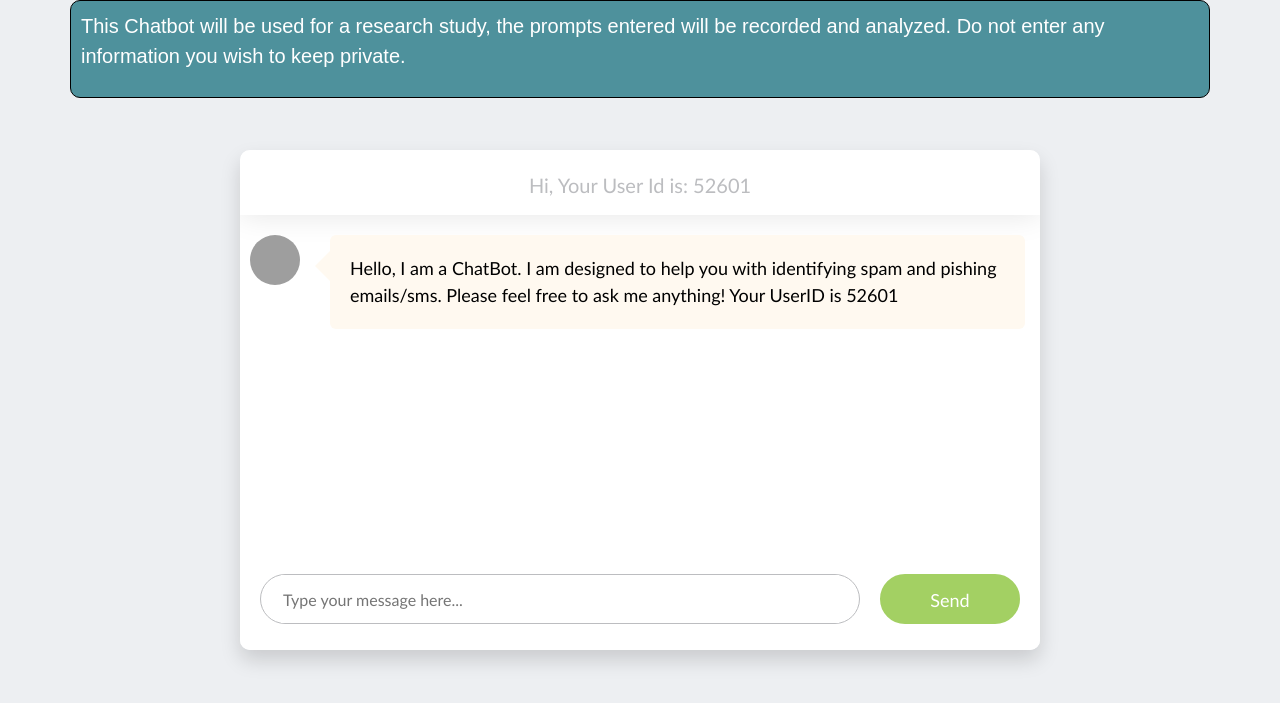
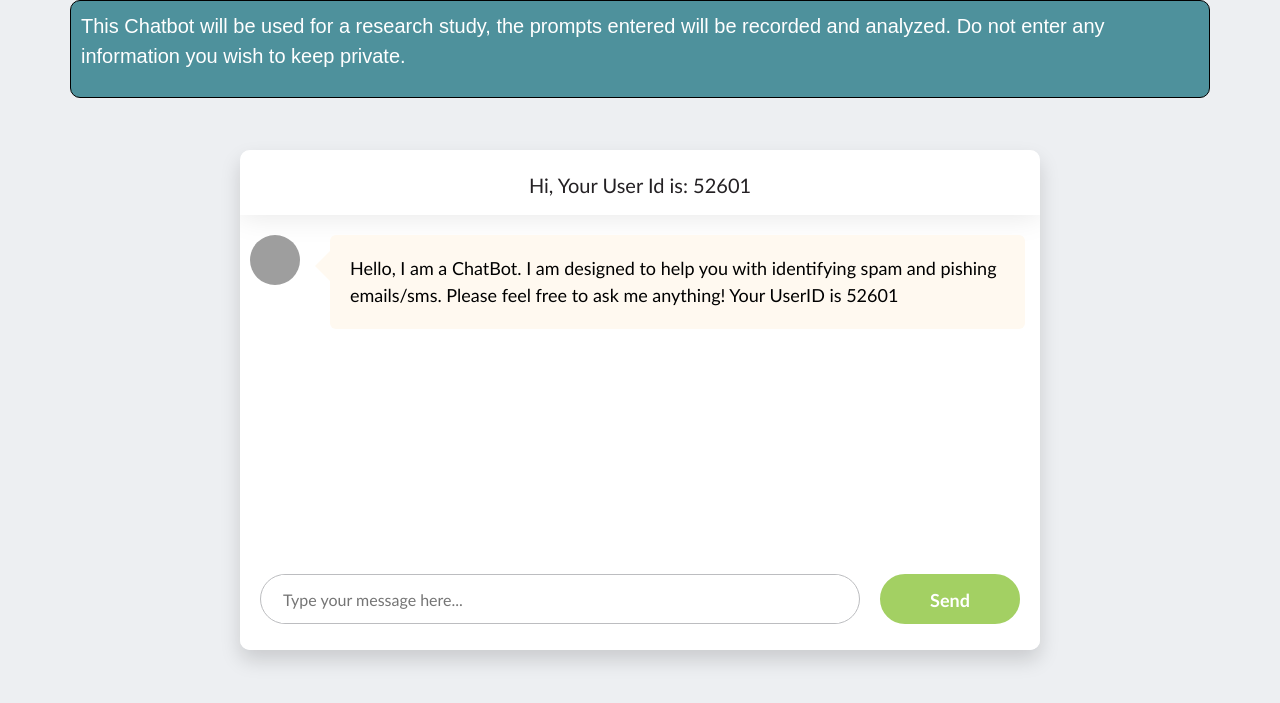
Before and after one commit to batuhantoker/Flask-OpenAI-Chatbot, a Flask app: page / in a window 1280 px wide. Shown: the top 703 px of the page. Run offline with Flask 3, Linux system fonts and the light colour scheme; parts of the project's set-up code (start-up, migrations or seed data) failed here and were passed over; some libraries are stand-ins or nearby versions; grey boxes are pictures that could not be loaded.

Commit message:
changed font on send and color of user ID display

```diff
--- a/templates/index.html
+++ b/templates/index.html
@@ -91,7 +91,7 @@ body {
 }
 .top_menu .title {
   text-align: center;
-  color: #bcbdc0;
+  color: #242124;
   font-size: 20px;
 }
 
@@ -358,7 +358,7 @@ height:100%;
 
         <div class="send_message">
             <div class="icon"></div>
-            <div class="text">Send</div>
+            <div class="text"><b><strong>Send</strong></b></div>
         </div>
         <!--
         <button id="refreshBtn" class="btn btn-primary form-control" onclick="location.reload()">Refresh</button>
```
